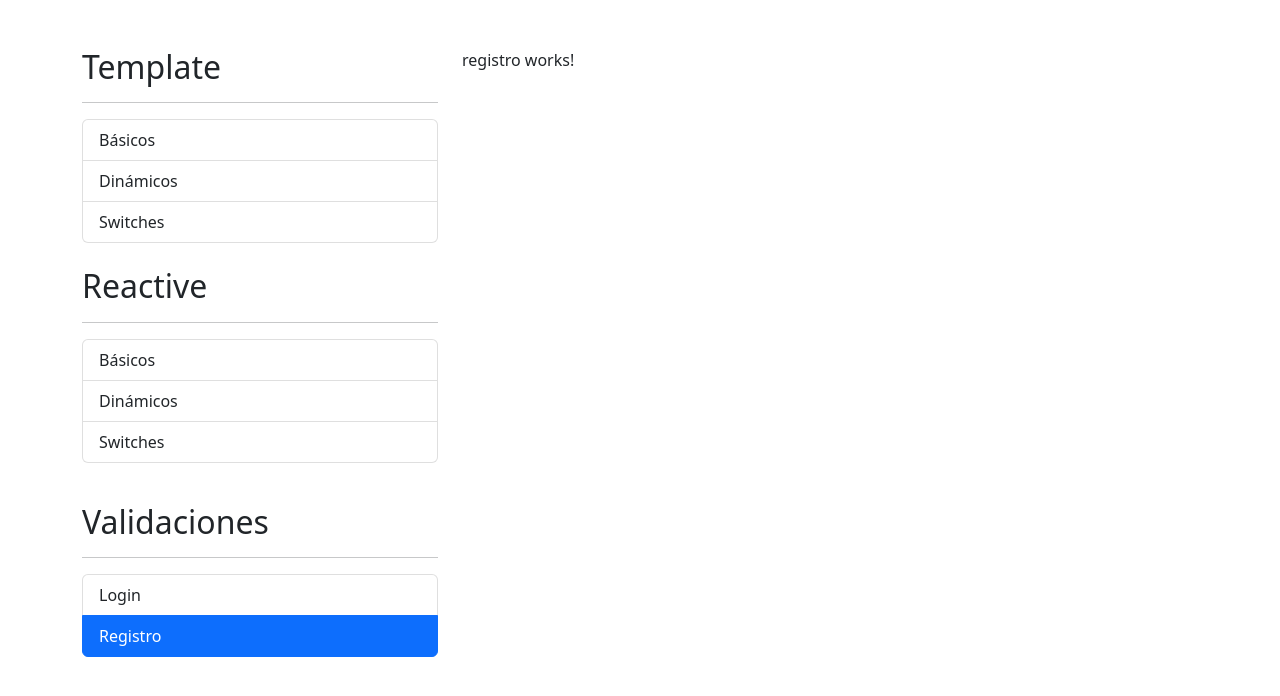
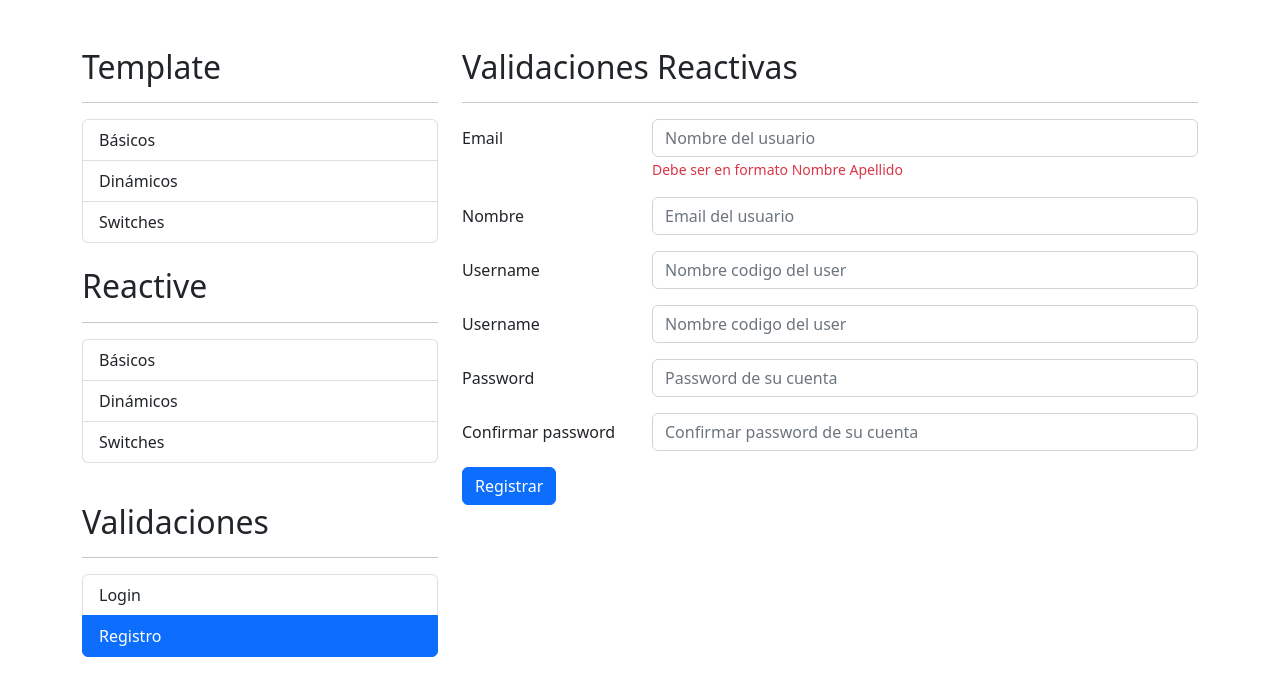
Before and after one commit to Agus-Ca/AngularFormularios, an Angular app: page /template/basicos in a window 1280 px wide. Both pictures are taken after a click on the item "Registro". Shown: the top 696 px of the page. Built offline with nearby package versions, Linux system fonts and the light colour scheme.

Commit message:
pantalla registro

```diff
--- a/src/app/auth/pages/registro/registro.component.html
+++ b/src/app/auth/pages/registro/registro.component.html
@@ -1 +1,83 @@
-<p>registro works!</p>
+<h2>Validaciones Reactivas</h2>
+<hr>
+
+<div class="row">
+    <div class="col">
+
+        <form autocomplete="off">
+
+            <!-- Nombre -->
+            <div class="row mb-3">
+                <label class="col-sm-3 col-form-label">Email</label>
+                <div class="col-sm-9">
+                    <input type="email"
+                           class="form-control"
+                           placeholder="Nombre del usuario">
+                    <span class="form-text text-danger">
+                        Debe ser en formato Nombre Apellido
+                    </span>
+                </div>
+            </div>
+
+            <!-- Email -->
+            <div class="row mb-3">
+                <label class="col-sm-3 col-form-label">Nombre</label>
+                <div class="col-sm-9">
+                    <input type="text"
+                           class="form-control"
+                           placeholder="Email del usuario">
+                </div>
+            </div>
+
+            <!-- Username -->
+            <div class="row mb-3">
+                <label class="col-sm-3 col-form-label">Username</label>
+                <div class="col-sm-9">
+                    <input type="text"
+                           class="form-control"
+                           placeholder="Nombre codigo del user">
+                </div>
+            </div>
+
+            <!-- Username -->
+            <div class="row mb-3">
+                <label class="col-sm-3 col-form-label">Username</label>
+                <div class="col-sm-9">
+                    <input type="text"
+                           class="form-control"
+                           placeholder="Nombre codigo del user">
+                </div>
+            </div>
+
+            <!-- Password -->
+            <div class="row mb-3">
+                <label class="col-sm-3 col-form-label">Password</label>
+                <div class="col-sm-9">
+                    <input type="password"
+                           class="form-control"
+                           placeholder="Password de su cuenta">
+                </div>
+            </div>
+
+            <!-- ConfirmarPassword -->
+            <div class="row mb-3">
+                <label class="col-sm-3 col-form-label">Confirmar password</label>
+                <div class="col-sm-9">
+                    <input type="password"
+                           class="form-control"
+                           placeholder="Confirmar password de su cuenta">
+                </div>
+            </div>
+
+            <div class="row">
+                <div class="col">
+                    <button class="btn btn-primary float-ent">
+                        Registrar
+                    </button>
+                </div>
+            </div>
+
+        </form>
+
+    </div>
+</div>
```
